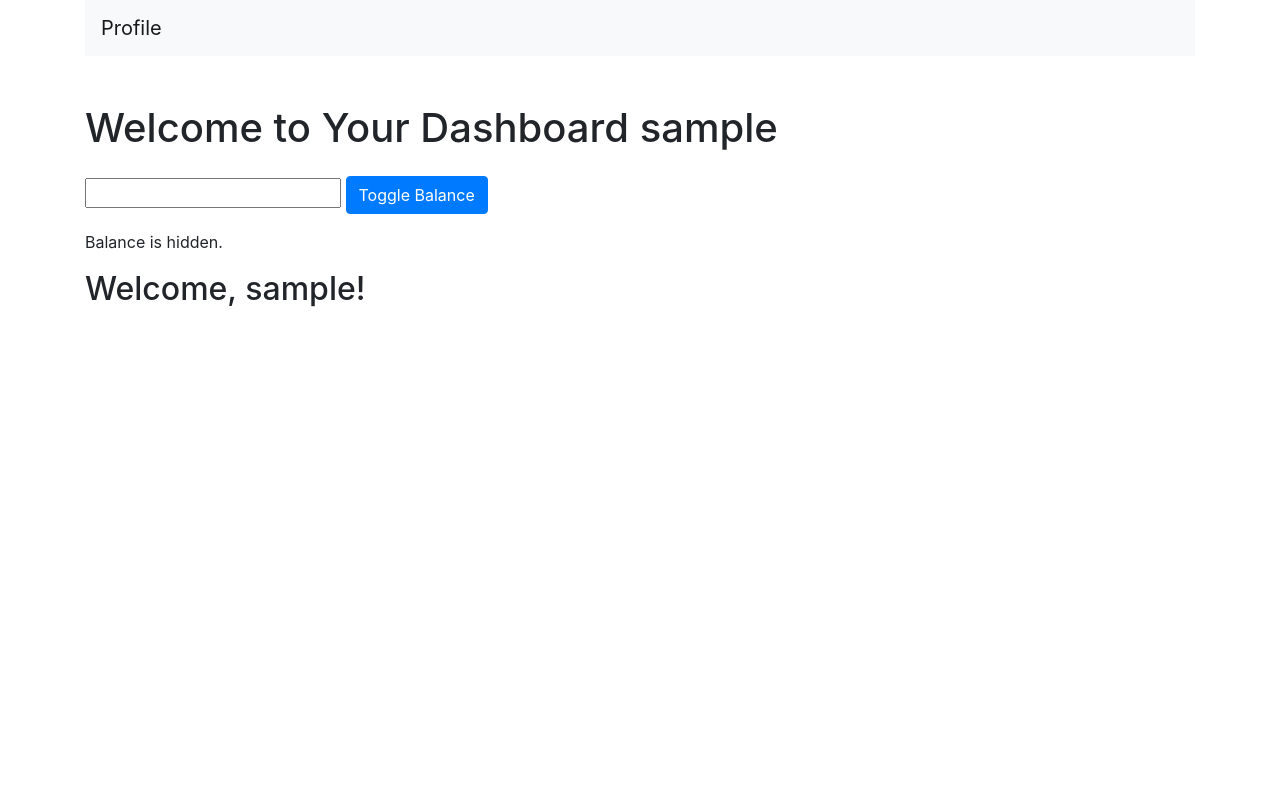
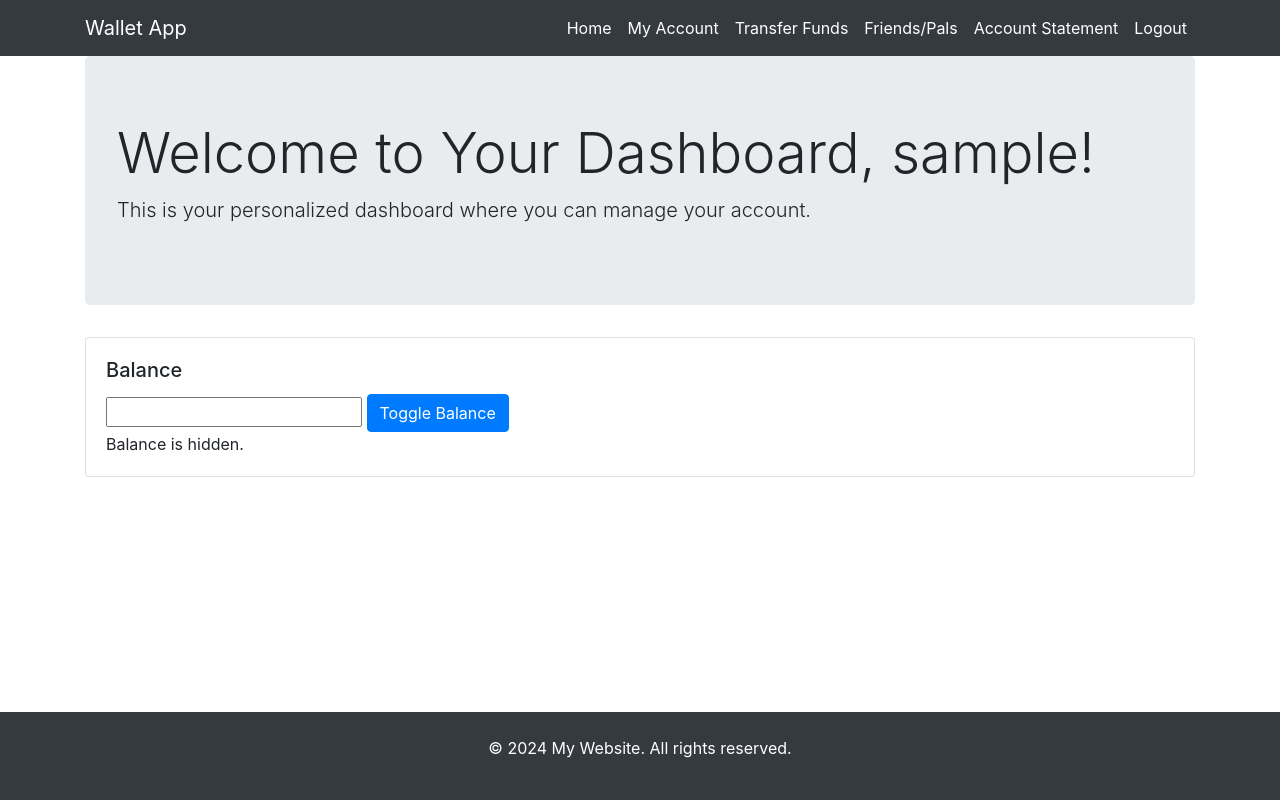
Before and after one commit to hammad8466/e-wallet-clone, a Django app: template enroll/templates/enroll/home.html in a window 1280 px wide. Run offline with Django 3.2, Linux system fonts and the light colour scheme; the template is opened without the code that fills it: most values are stand-ins (such as "Sample title", 1, 10 or a date in 2020); form fields are guessed from the names that the template uses; some libraries are stand-ins or nearby versions.

Commit message:
Add the navbar and footer

```diff
--- a/enroll/static/home.css
+++ b/enroll/static/home.css
@@ -1,7 +1,11 @@
 /* home.css */
-
-#balance-container {
-    margin-top: 20px;
+/* Add your custom CSS styling rules here */
+.jumbotron {
+    background-color: #f8f9fa;
+    padding: 2rem 1rem;
+    margin-bottom: 2rem;
 }
 
-/* Add additional custom styling here */
+.card {
+    margin-top: 2rem;
+}
--- a/enroll/templates/enroll/base.html
+++ b/enroll/templates/enroll/base.html
@@ -1,10 +1,18 @@
+{% load static %}
+
 <!DOCTYPE html>
 <html lang="en">
 <head>
     <meta charset="UTF-8">
     <meta name="viewport" content="width=device-width, initial-scale=1.0">
     <title>{% block title %}My Website{% endblock %}</title>
-    <link rel="stylesheet" href="{% static 'home.css' %}">
+    <!-- Include Bootstrap CSS from CDN -->
+    <link rel="stylesheet" href="https://stackpath.bootstrapcdn.com/bootstrap/4.5.2/css/bootstrap.min.css">
+    <style>
+        .navbar-nav li.nav-item a.nav-link {
+            color: white !important; /* Change text color to white */
+        }
+    </style>
 </head>
 <body>
     <header>
@@ -12,20 +20,62 @@
             <!-- Header content -->
         {% endblock %}
     </header>
-    <nav>
-        {% block nav %}
-            <!-- Navigation menu -->
-        {% endblock %}
+
+    <!-- Navigation Bar -->
+    <nav class="navbar navbar-expand-lg  bg-dark" >
+    <!-- <nav class="navbar navbar-expand-lg navbar-light bg-light" style="background-color: #b3f0ff;"> -->
+        <div class="container">
+            <a class="navbar-brand text-white" href="#">Wallet App</a>
+            <button class="navbar-toggler" type="button" data-toggle="collapse" data-target="#navbarSupportedContent" aria-controls="navbarSupportedContent" aria-expanded="false" aria-label="Toggle navigation">
+                <span class="navbar-toggler-icon"></span>
+            </button>
+
+            <div class="collapse navbar-collapse" id="navbarSupportedContent">
+                <ul class="navbar-nav ml-auto">
+                    <li class="nav-item">
+                        <a class="nav-link" href="{% url 'home' %}">Home</a>
+                    </li>
+                    <li class="nav-item">
+                        <a class="nav-link" href="{% url 'profile' %}">My Account</a>
+                    </li>
+                    <li class="nav-item">
+                        <a class="nav-link" href="{% url 'transfer_funds' %}">Transfer Funds</a>
+                    </li>
+                    <li class="nav-item">
+                        <a class="nav-link" href="{% url 'add_friend' %}">Friends/Pals</a>
+                    </li>
+                    <li class="nav-item">
+                        <a class="nav-link" href="{% url 'account_statement' %}">Account Statement</a>
+                    </li>
+                    <li class="nav-item">
+                        <a class="nav-link" href="{% url 'logout' %}">Logout</a>
+                    </li>
+                </ul>
+            </div>
+        </div>
     </nav>
+
     <main>
         {% block content %}
             <!-- Main content area -->
         {% endblock %}
     </main>
-    <footer>
-        {% block footer %}
-            <!-- Footer content -->
-        {% endblock %}
+
+
+
+
+    <!-- Include Bootstrap JS from CDN -->
+    <script src="https://code.jquery.com/jquery-3.5.1.slim.min.js"></script>
+    <script src="https://cdn.jsdelivr.net/npm/@popperjs/core@2.5.4/dist/umd/popper.min.js"></script>
+    <script src="https://stackpath.bootstrapcdn.com/bootstrap/4.5.2/js/bootstrap.min.js"></script>
+</body>
+{% block footer %}
+    <footer class="text-center text-white bg-dark py-4 fixed-bottom">
+        <div class="container">
+            <p>&copy; {% now "Y" %} My Website. All rights reserved.</p>
+        </div>
     </footer>
-</body>
+{% endblock %}
+
+
 </html>
--- a/enroll/templates/enroll/home.html
+++ b/enroll/templates/enroll/home.html
@@ -1,37 +1,38 @@
+{% extends 'enroll/base.html' %}
 {% load static %}
-<!DOCTYPE html>
-<html lang="en">
-<head>
-    <meta charset="UTF-8">
-    <meta name="viewport" content="width=device-width, initial-scale=1.0">
+
+{% block title %}
     <title>Home</title>
+{% endblock %}
+
+{% block extra_css %}
+    <!-- Include Bootstrap CSS from CDN -->
     <link rel="stylesheet" href="https://stackpath.bootstrapcdn.com/bootstrap/4.5.2/css/bootstrap.min.css">
+    <!-- Link your custom CSS file -->
     <link rel="stylesheet" type="text/css" href="{% static 'home.css' %}">
-</head>
-<body>
+{% endblock %}
+
+{% block content %}
     <div class="container">
-        <nav class="navbar navbar-expand-lg navbar-light bg-light">
-            <a class="navbar-brand" href="{% url 'profile' %}">Profile</a>
-        </nav>
+        <div class="jumbotron">
+            <h1 class="display-4">Welcome to Your Dashboard, {{ user_name }}!</h1>
+            <p class="lead">This is your personalized dashboard where you can manage your account.</p>
+        </div>
 
-        <h1 class="mt-5">Welcome to Your Dashboard {{ user_name }}</h1>
-
-        <div class="mt-4" id="balance-container">
-            <form method="POST" class="mb-3">
+        <div class="card">
+            <div class="card-body">
+                <h5 class="card-title">Balance</h5>
+                <form method="POST">
                     {% csrf_token %}
                     {{ toggle_form.toggle_balance }}
                     <button type="submit" class="btn btn-primary">Toggle Balance</button>
                 </form>
                 {% if show_balance %}
-                <p>Your current balance: {{ current_balance }}</p>
+                    <p class="card-text">Your current balance: {{ current_balance }}</p>
                 {% else %}
-                <p>Balance is hidden.</p>
+                    <p class="card-text">Balance is hidden.</p>
                 {% endif %}
             </div>
-
-        {% if user_name %}
-            <h2 class="mt-3">Welcome, {{ user_name }}!</h2>
-        {% endif %}
         </div>
-</body>
-</html>
+    </div>
+{% endblock %}
--- a/gs60/settings.py
+++ b/gs60/settings.py
@@ -133,7 +133,8 @@ USE_TZ = True
 # Static files (CSS, JavaScript, Images)
 # https://docs.djangoproject.com/en/5.0/howto/static-files/
 
-STATIC_URL = 'static/'
+STATIC_URL = '/static/'
+
 
 # Default primary key field type
 # https://docs.djangoproject.com/en/5.0/ref/settings/#default-auto-field
```
Also changed, not shown: enroll/templates/enroll/profile.html (+28 -6 lines), enroll/templates/enroll/transfer_funds.html (+9 -13 lines), db.sqlite3. Lines whose indentation alone changed are shown as unchanged.
